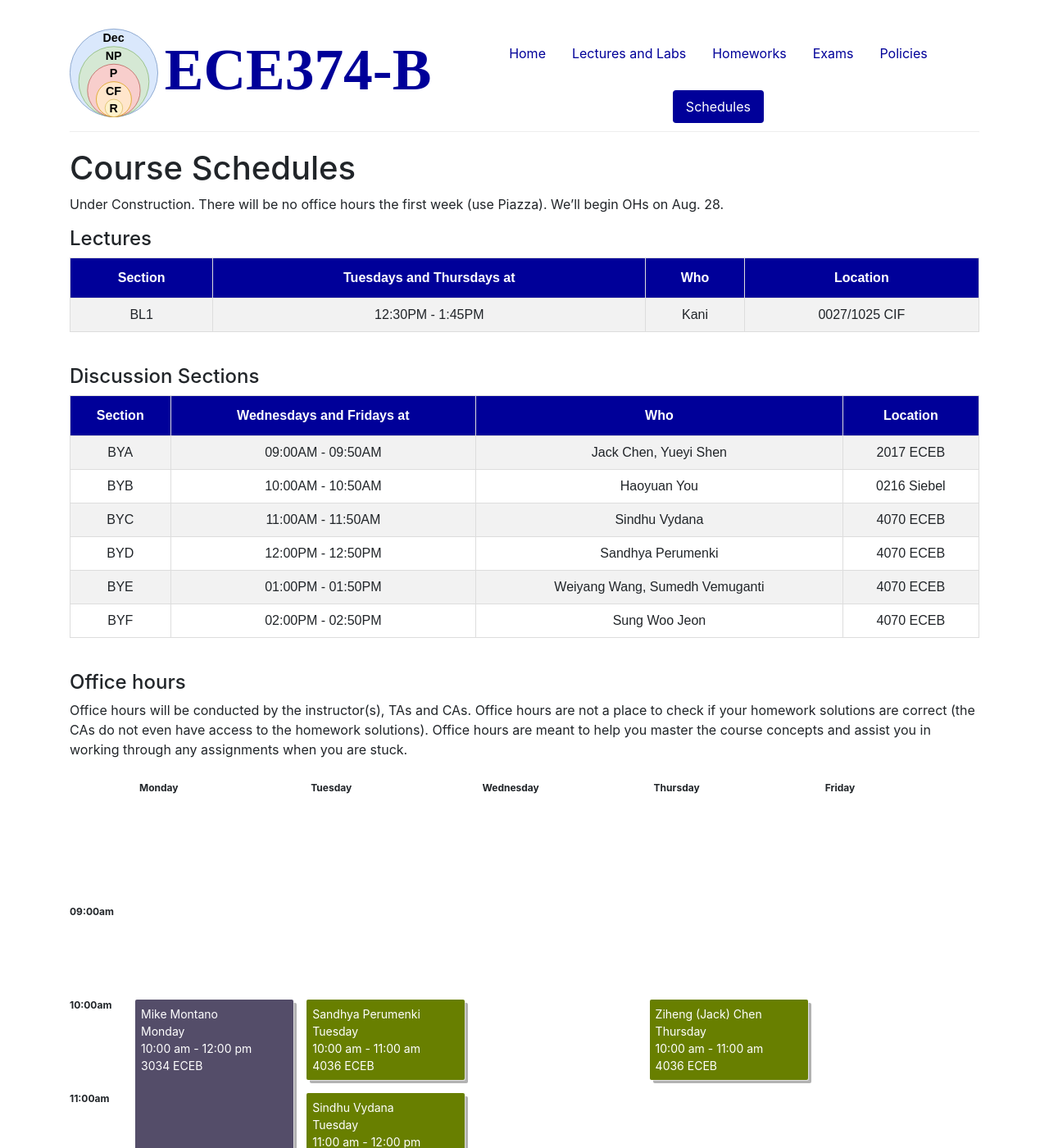
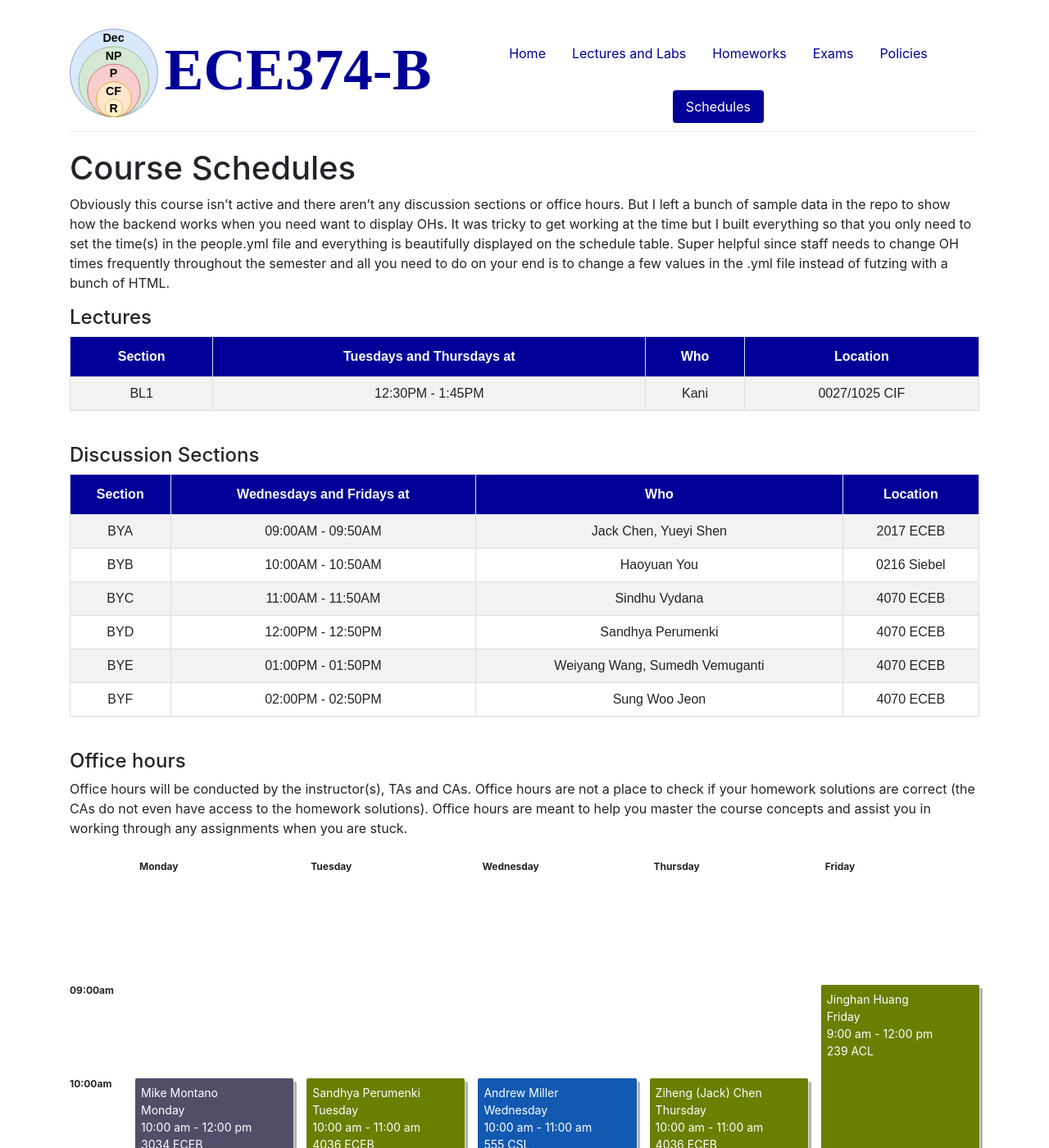
Before and after one commit to UIUC-ECE374B/su25, a Jekyll site: the page built from office_hours.md, in a window 1280 px wide and 1400 px high. Shown: the whole window at 82% size. Built offline with Jekyll 4.4.1, drawn with Linux system fonts in a browser that asks for light colours; some of the changed text lies outside the part shown.

Commit message:
Adding thanks to a bunch of people

```diff
--- a/_data/people.yml
+++ b/_data/people.yml
@@ -11,8 +11,12 @@
         time-start: "15:00"
         time-end: "16:00"
         day: Tuesday
-        location: 239 CSL
-
+        location: 1039 CSL
+      OH2:
+        time-start: "15:00"
+        time-end: "16:00"
+        day: Thursday
+        location: 1039 CSL
 
 sariel:
     display_name: "Abhishek Kumar Umrawal"
@@ -32,7 +36,12 @@
     role: faculty-alum
     image: /img/people/miller.png
     bio:  Associate Professor
-
+    OHs:
+      OH1:
+        time-start: "10:00"
+        time-end: "11:00"
+        day: Wednesday
+        location: 555 CSL
 
 chandra:
     display_name: "Chandra Chekuri"
@@ -587,6 +596,12 @@
     role: grad-alum
     image: /img/people/anon-male.jpg
     bio: Graduate Course Assistant
+    OHs:
+      OH1:
+        time-start: "15:00"
+        time-end: "16:00"
+        day: Friday
+        location: 239 ACL
 
 jinghan:
     display_name: "Jinghan Huang"
@@ -596,6 +611,13 @@
     role: grad-alum
     image: /img/people/jinghan.jpeg
     bio: Graduate Course Assistant
+    OHs:
+      OH1:
+        time-start: "09:00"
+        time-end: "12:00"
+        day: Friday
+        location: 239 ACL
+
 
 xiangcan:
     display_name: "Xiangcan Li"
@@ -641,6 +663,12 @@
     role: ugrad-alum
     image: /img/people/kopinsky.jpeg
     bio: Graduate Course Assistant
+    OHs:
+      OH1:
+        time-start: "16:00"
+        time-end: "18:00"
+        day: Friday
+        location: 435 MNTL
 
 
 # alum-a:
--- a/index.html
+++ b/index.html
@@ -40,7 +40,9 @@
 
 <div class="jumbotron">
     <p>
-        This is <b>not</b> the current CS/ECE-374-B site. This only an archive of the last time I (Nickvash Kani) taught the course (Fall 2023). I will update the website the next time I teach the course or if there is some interesting relevant content that would be useful to future students.
+        This is <b>not</b> the current CS/ECE-374-B site.  I have received many emails asking for my past course materials (mostly my lectures and exams) so I am keeping this site alive as a repository of the content I created during my tenure as a ECE374 instructor. I also spent a year learning Jekyll to create course website that is simple, clean, and lightweight on the front-end and it easily administrated on the backend. I invite any professors to contribute to this effort and feel free to email me with any suggestions.
+        <hr>
+        One of the most important things I've learned teaching a large course is that one success is predicated on the abilities of the company he/she keeps and I have been very lucky to have great company. In particular I would like to thank Sariel Har-Peled for guiding my through this course my first semester. He is one of the most under-rated professors in UIUC and a large part of my teaching is based on what I learned from him. Andrew Miller is also an awesome instructor and the semesters I've taught with him have definitely been my favorite. I would also like to thank my amazing graduate and undergrdauate teaching assistants that have shown so much dedication to the students and helped prop me up even when I was completely overwhelmed. Teaching assistants make or break the course and these guys definitely made it.
         <hr>
         CS/ECE 374 covers fundamental tools and techniques from theoretical computer science, including design and analysis of algorithms, formal languages and automata, computability, and complexity. Specific topics include regular and context-free languages, finite-state automata, recursive algorithms (including divide and conquer, backtracking, dynamic programming, and greedy algorithms), fundamental graph algorithms (including depth- and breadth-first search, topological sorting, minimum spanning trees, and shortest paths), undecidability, and NP-completeness. The course also has a strong focus on clear technical communication.
     </p>
--- a/lectures.html
+++ b/lectures.html
@@ -3,6 +3,8 @@
 title: Lectures and labs
 
 ---
+
+I would like to thank Sariel Har-Peled whose lectures I've based much of my own content on. These lectures are updated every semester to emphasize things I find important and match my voice. As a result, my lectures have diverged a good deal from the originals but I still have a soft spot for <a href="https://courses.engr.illinois.edu/cs374/fa2022/a/lec/lec_prerec/">Prof. Har-Peled's lectures</a> as well.
 
 {% comment %}
  <div class="card-columns">
--- a/office_hours.md
+++ b/office_hours.md
@@ -2,8 +2,10 @@
 layout: default
 title: Course Schedules
 ---
+{% if site.archived == true %}
+Obviously this course isn't active and there aren't any discussion sections or office hours. But I left a bunch of sample data in the repo to show how the backend works when you need want to display OHs. It was tricky to get working at the time but I built everything so that you only need to set the time(s) in the people.yml file and everything is beautifully displayed on the schedule table. Super helpful since staff needs to change OH times frequently throughout the semester and all you need to do on your end is to change a few values in the .yml file instead of futzing with a bunch of HTML.
+{% endif %}
 
-Under Construction. There will be no office hours the first week (use Piazza). We'll begin OHs on Aug. 28.
 
 #### Lectures
 
```
